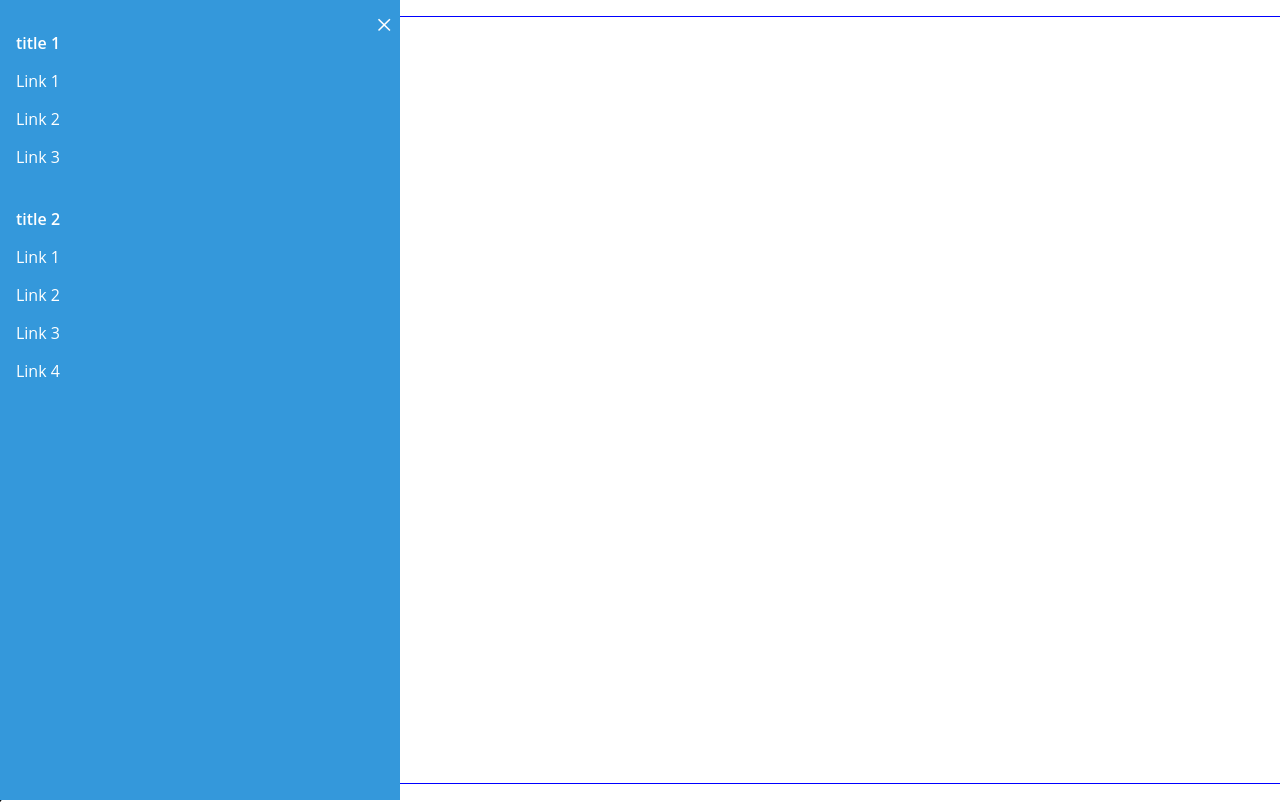
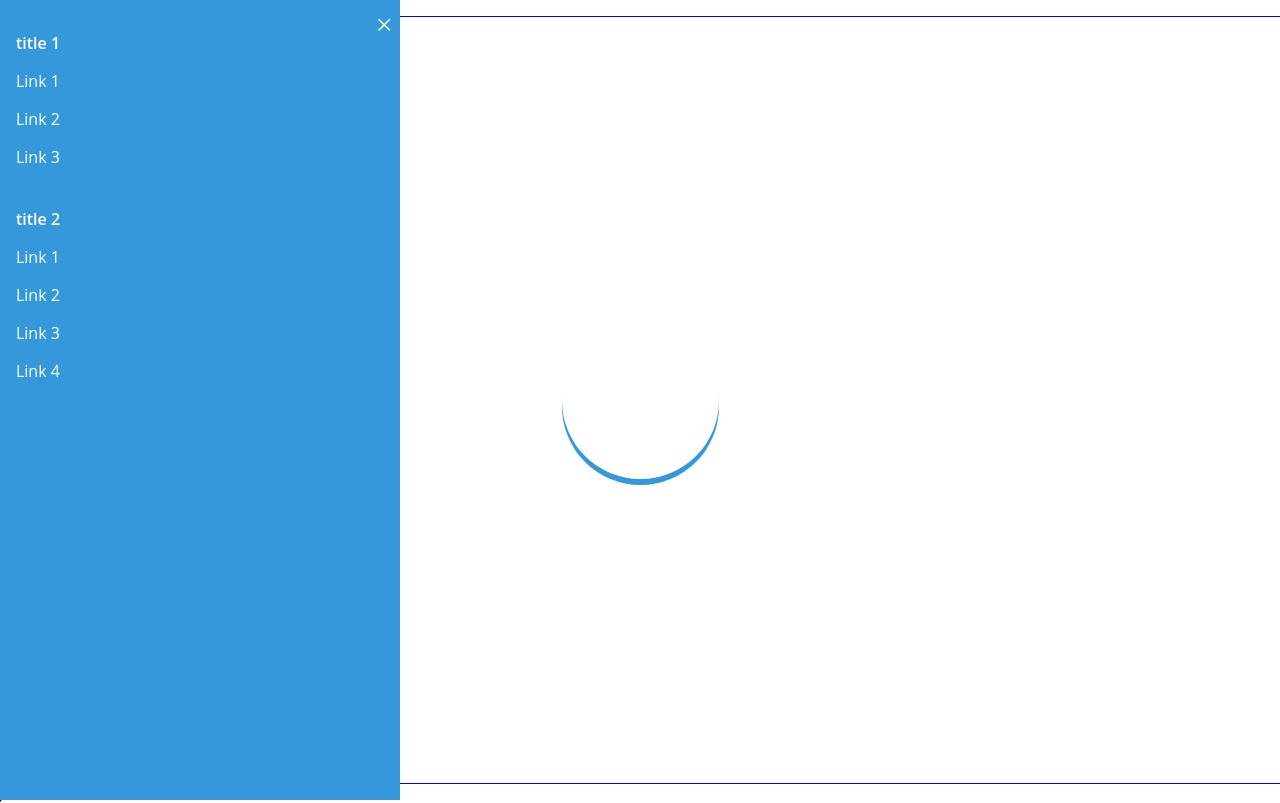
Before and after one commit to elgervb/sqlite-manager-client, an Angular app: page / in a window 1280 px wide. Built offline with nearby package versions, Linux system fonts and the light colour scheme.

Commit message:
add spinner

```diff
--- a/src/app/app.component.html
+++ b/src/app/app.component.html
@@ -1,4 +1,3 @@
-
 <header class="app__header">
   <h1>
     {{title}}
@@ -30,7 +29,7 @@
   </app-offcanvas>
 
   <section>
-    <b>Main</b>
+    <app-spinner [position]="'center'"></app-spinner>
   </section>
 
 </main>
--- /dev/null
+++ b/src/app/shared/spinner/spinner.component.html
@@ -0,0 +1,3 @@
+<div class='spinner' [class.spinner--centered]="position=='center'">
+  <div class="spinner-inner"></div>
+</div>
--- /dev/null
+++ b/src/app/shared/spinner/spinner.component.scss
@@ -0,0 +1,33 @@
+@keyframes spinning {
+  0% {
+    transform: rotate(0deg);
+  }
+  100% {
+    transform: rotate(360deg);
+  }
+}
+
+.spinner {
+  background: none;
+  height: 160px;
+  position: relative;
+  width: 160px;
+
+  .spinner-inner {
+    animation: spinning 1s linear infinite;
+    border-radius: 50%;
+    box-shadow: 0 6px 0 0 #3498DB;
+    display: block;
+    height: 98%;
+    left: 1%;
+    position: absolute;
+    top: 1%;
+    width: 98%;
+  }
+}
+.spinner--centered {
+  left: 50%;
+  position: absolute;
+  top: 50%;
+  transform: translate(-50%, -50%);
+}
```
Also changed, not shown: src/app/shared/shared.module.ts (+7 -3 lines), src/app/shared/spinner/spinner.component.ts (added, +10 -0 lines), 1 other file (tests, documents, lock files or other folders).
